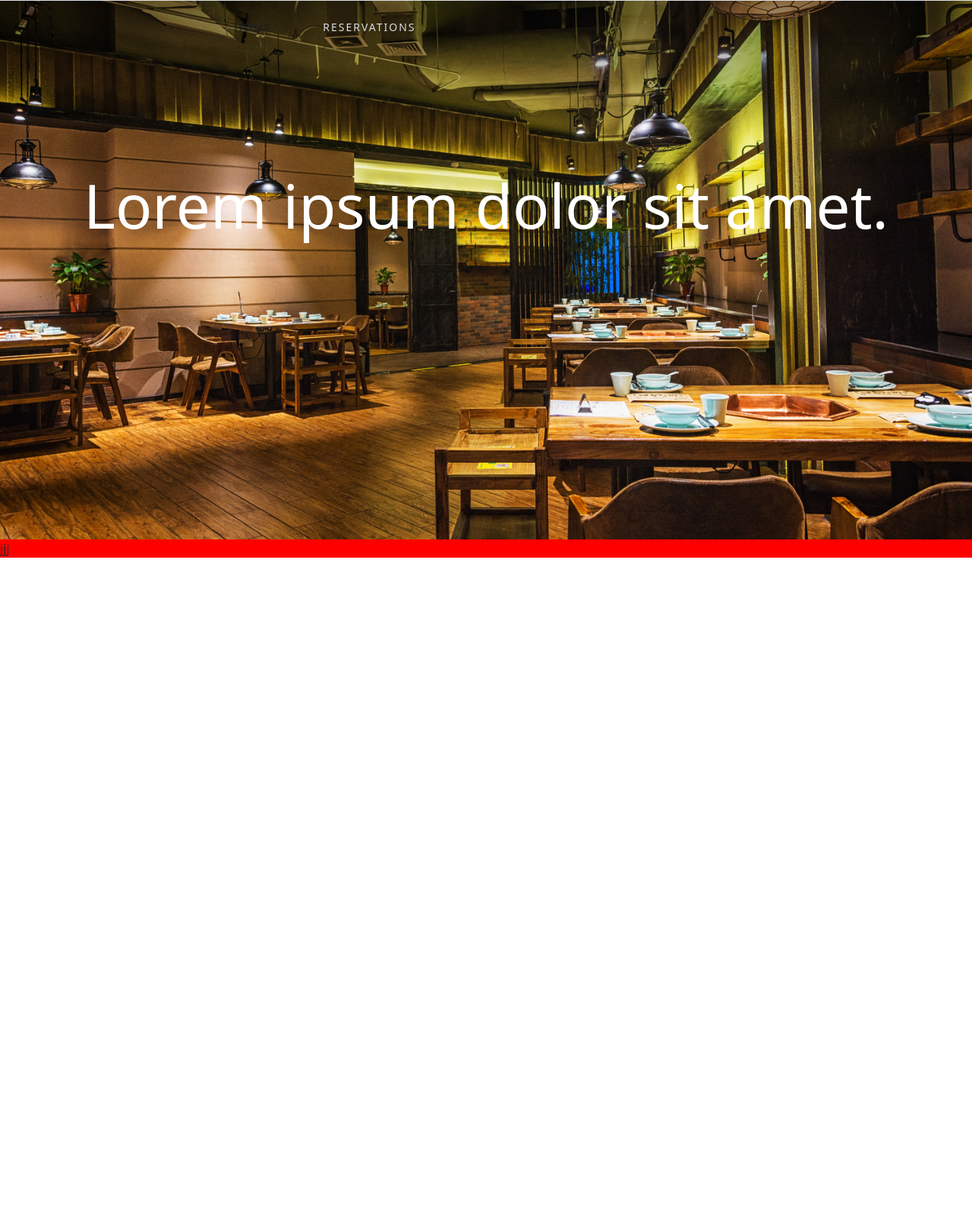
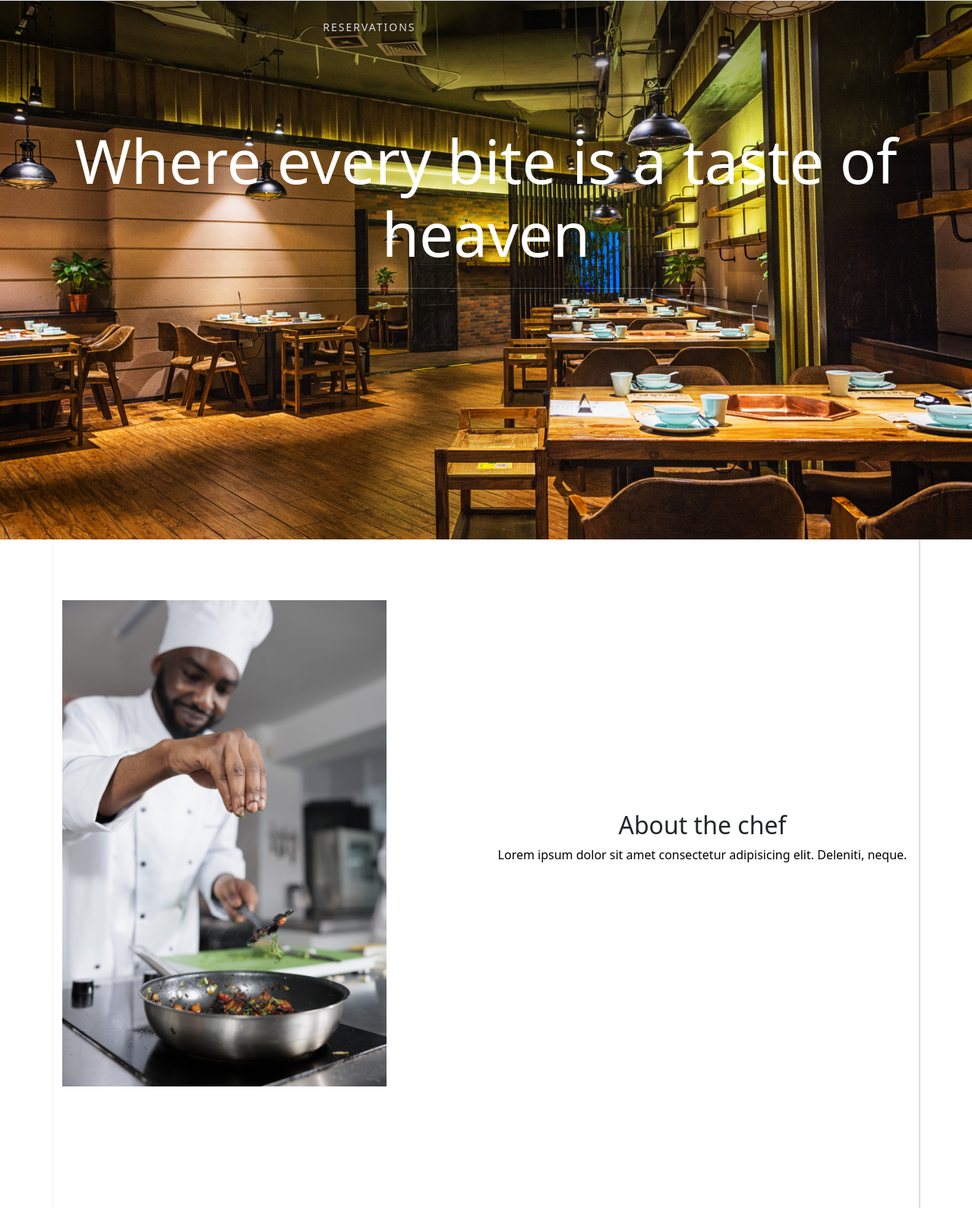
Before and after one commit to adekastanley/g-bs-res-1, a plain HTML site: page index.html in a window 1280 px wide. Shown: the part 90-1680 px from the top of the page at 76% size. Before the commit the page ends 824 px from the top, so only its background shows below. Drawn offline with nearby package versions, Linux system fonts and the light colour scheme.

Commit message:
mostly done with section 1, may change later, no animtions yet

```diff
--- a/index.html
+++ b/index.html
@@ -85,10 +85,10 @@
     </header>
     <main  class="">
         <div class="hero-section container-fluid">
-            <div class="hero-text-container">
-                <h1 class="display-1">Lorem ipsum dolor sit amet.</h1>
+            <div class="hero-text-container container">
+                <h1 class="display-1">Where every bite is a taste of heaven</h1>
                 <hr>
-                <p class="tagline ">Lorem, ipsum dolor sit amet consectetur adipisicing elit. Hic, expedita!</p>
+                <p class="tagline ">Wuse  - abuja</p>
             </div>
             <div class="scroll-container">
                <span>Learn More</span>
@@ -96,7 +96,18 @@
             </div>
         </div>
 
-        <div class="lll">jjj</div>
+        <div class="section-1 container-xl">
+                <div class="container-fluid section-1-wrapper row">
+
+                    <div class="col-sm col-lg-6 img-container">
+                        <img src="./images/chef.jpg" alt="" class="img-fluid">
+                    </div>
+                    <div class="text-container col-sm col-lg-6">
+                        <h2>About the chef</h2>
+                        <p >Lorem ipsum dolor sit amet consectetur adipisicing elit. Deleniti, neque.</p>
+                    </div>
+                </div>
+        </div>
     </main>
     <script
       src="https://cdn.jsdelivr.net/npm/bootstrap@5.3.0-alpha3/dist/js/bootstrap.bundle.min.js"
--- a/style.css
+++ b/style.css
@@ -11,6 +11,13 @@ h1, p, span {
     color: white;
 }
 
+hr {
+    color: white;
+    height: 20px;
+    border-bottom: 4rem;
+    font-weight: bold;
+    width: 100px;
+}
 #mainNavigation a {
     /* font-family: 'Cabin', sans-serif; */
     font-size:14px;
@@ -74,6 +81,7 @@ h1, p, span {
     background-size: cover;
     margin: 0;
     position: relative;
+    text-align: center;
 
 }
 .hero-text-container {
@@ -81,6 +89,7 @@ h1, p, span {
     flex-direction: column;
     justify-content: center;
     align-items: center;
+    font-size: 20px
 
 }
 .tagline {
@@ -96,9 +105,29 @@ h1, p, span {
     /* background-color: red; */
 }
 
-.lll {
-    background-color: red;
-    width: 100%;
+.section-1 {
+    /* margin: 1rem ; */
+    height: 100dvh;
+    padding: 10rem 0;
+    display: flex;
+    justify-content: center;
+    align-items: center;
+
+}
+.section-1 p {
+    color: black;
+}
+.section-1-wrapper {
+    box-shadow: 1px 3px 3px rgba(0, 0, 0, 0.249);
+    /* height: 80%; */
+    /* background-color: red; */
+}
+
+.section-1-wrapper .text-container {
+    display: flex;
+    flex-direction: column;
+    align-items: center;
+    justify-content: center;
 }
 
 /*
@@ -108,6 +137,10 @@ h1, p, span {
  */
 
   @media  screen and (min-width: 700px){
+    hr {
+
+        width: 300px;
+    }
 
   }
 
@@ -119,4 +152,21 @@ h1, p, span {
  */
   @media  screen and (min-width: 1200px){
 
+    .hero-text-container {
+        font-size: large;
+
+    }
+    hr {
+
+        width: 600px;
+    }
+
+    .section-1-wrapper {
+        /* height: 0%; */
+        padding: 10rem 0;
+    }
+    .section-1-wrapper img {
+        height: 40rem;
+    }
+
   }
```
Also changed, not shown: images/chef.jpg (added).
